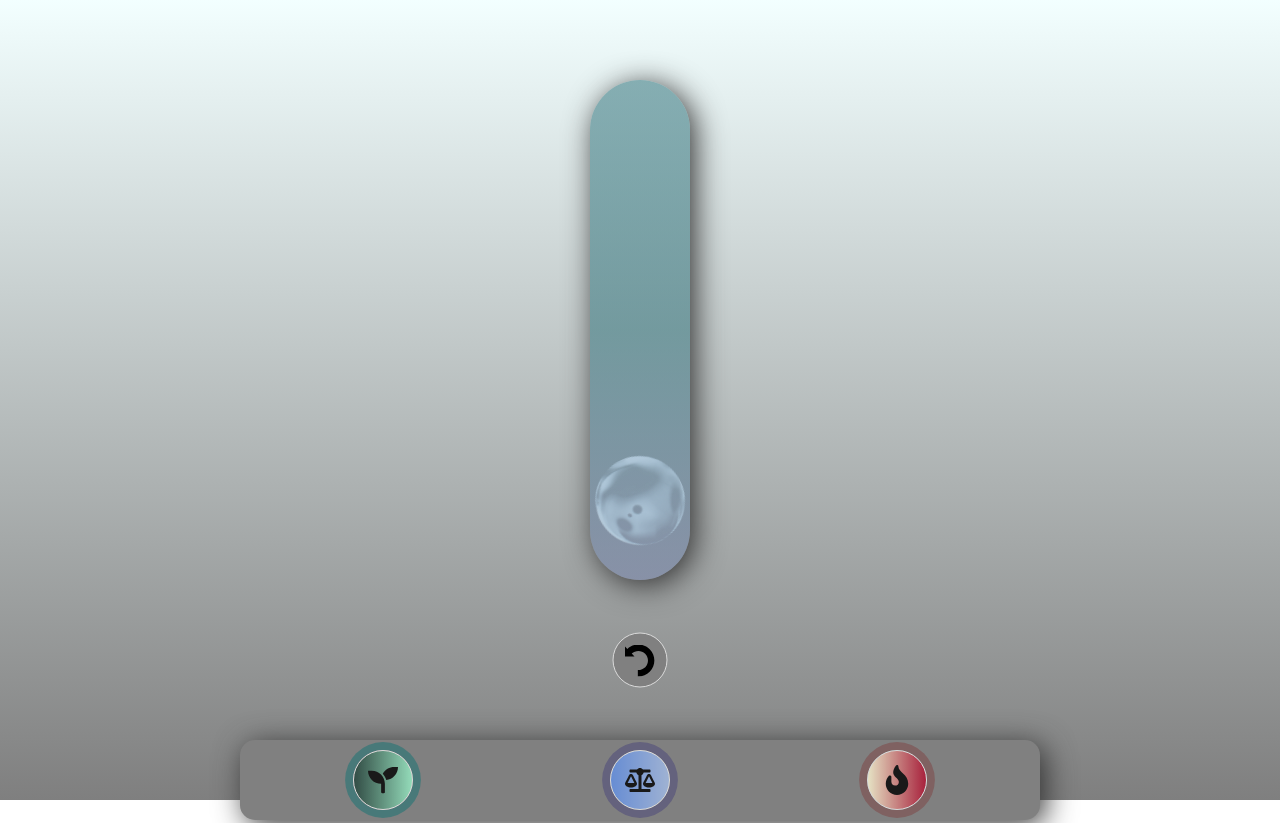
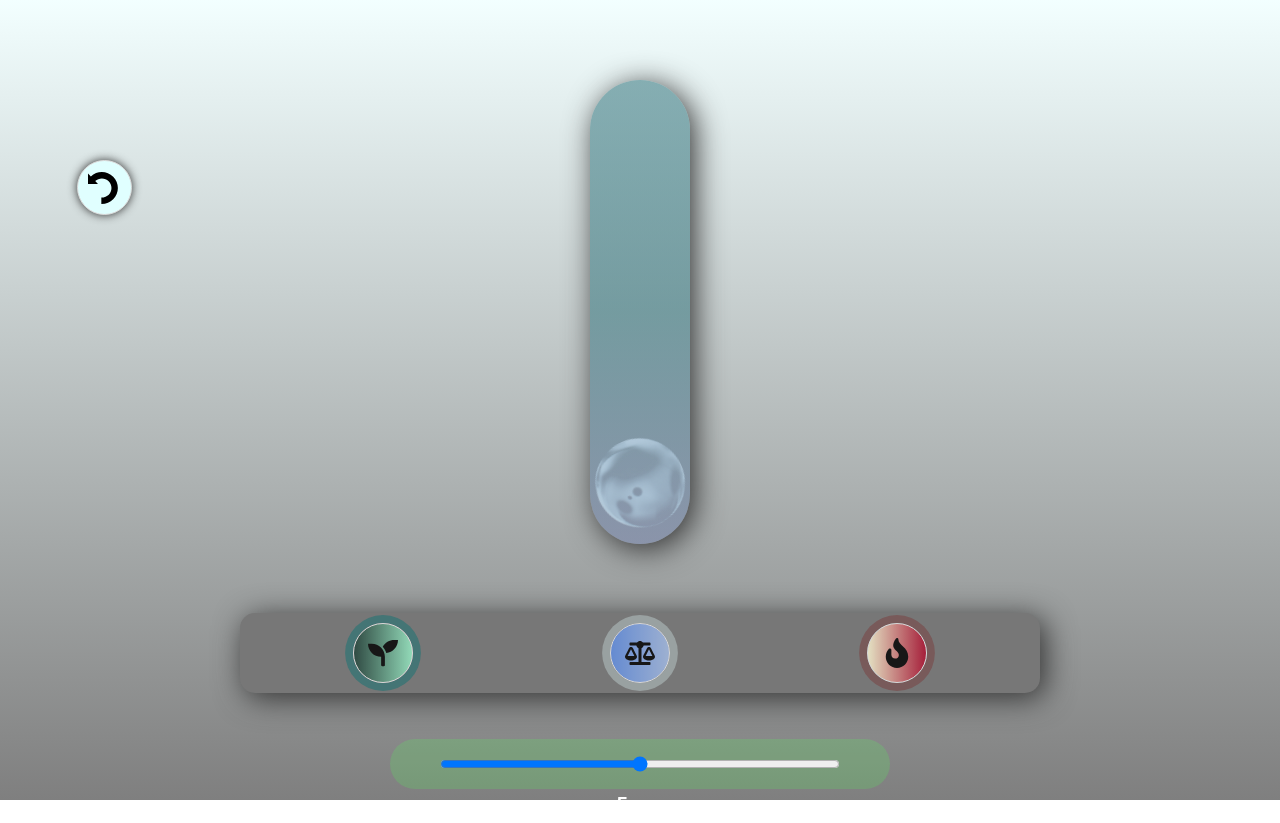
Before and after one commit to raphael56/zenapp, a website: page index.html in a window 1280 px wide. Shown: the top 823 px of the page. Drawn offline with nearby package versions, Linux system fonts and the light colour scheme.

Commit message:
zenapp responsive

```diff
--- a/app.js
+++ b/app.js
@@ -4,6 +4,8 @@ const btnEasy = document.querySelector(".btn-speed-easy");
 const btnFast = document.querySelector(".btn-speed-fast");
 const btnReset = document.querySelector("#btn-reset");
 const bgcolor = document.querySelector(".container-respirateur");
+const bgColorTimer = document.querySelector(".container-timer")
+const bgSectionPrincipale = document.querySelector('body')
 const play = document.getElementById("btn-pause");
 const timer = document.getElementById("timer");
 const timerText = document.getElementById("text-timer");
@@ -15,41 +17,59 @@ const TL3 = gsap.timeline({ paused: true });
 const TL4 = gsap.timeline()
 
 
+function barreColor(){
+// la valeur du temps timer.value doit faire changer la couleur de la barre container-timer
+    a = 255-timer.value*20
+    b = 255-timer.value*8
+    c = 255-timer.value*15
+    rgbColor= `rgb(${a}, ${b}, ${c})`
+    // 1-3= vert
+    // 4-6= bleu
+    // 7-9= rouge
+    bgColorTimer.style.backgroundColor= rgbColor
+}
+
+
+
+
+
 TL4
-    .fromTo(bulle, { y: -400 }, { duration: 6, ease: "sine.inOut", y: "3" , rotation: 360})
+    .fromTo(bulle, { y: 0 }, { duration: 6, ease: "sine.inOut", y: '48vh' , rotation: 360})
 
 
 
 TL1.fromTo(
     bulle,
-    { y: -400 },
-    { duration: 6, ease: "sine.inOut", y: "3", reversed: true, rotation: 100}
-  ).fromTo(bulle, { y: -400 }, { duration: 6, ease: "sine.inOut", y: "3" , rotation: 100});
+    { y: '0' },
+    { duration: 3, ease: "sine.inOut", y: '47vh', reversed: true, rotation: 100}
+  ).fromTo(bulle, { y: '0' }, { duration: 7, ease: "sine.inOut", y: '47vh' , rotation: 100});
 
 TL2.fromTo(
-  bulle,
-  { y: -400 },
-  { duration: 5, ease: "sine.inOut", y: "3", reversed: true, rotation: 120}
-).fromTo(bulle, { y: -400 }, { duration: 5, ease: "sine.inOut", y: "3" , rotation: 120});
+    bulle,
+    { y: '0' },
+    { duration: 5, ease: "sine.inOut", y: '47vh', reversed: true, rotation: 100}
+  ).fromTo(bulle, { y: '0' }, { duration: 5, ease: "sine.inOut", y: '47vh' , rotation: 100});
 
 TL3.fromTo(
     bulle,
-    { y: -400 },
-    { duration: 3, ease: "sine.inOut", y: "3", reversed: true, rotation: 180}
-  ).fromTo(bulle, { y: -400 }, { duration: 3, ease: "sine.inOut", y: "3" , rotation: 180});
+    { y: '3' },
+    { duration: 6, ease: "sine.inOut", y: '47vh', reversed: true, rotation: 100}
+  ).fromTo(bulle, { y: '3' }, { duration: 4, ease: "sine.inOut", y: '47vh' , rotation: 100});
 
 btnSlow.addEventListener("click", () => {
+    bgSectionPrincipale.style.backgroundColor= "rgba(89, 255, 100, 0.7)";
   TL2.progress(0);
   TL2.pause();
   TL3.progress(0);
   TL3.pause();
   TL1.progress(0);
   TL1.play();
-  TL1.repeat(timer.value * 4); // 60/(6+6) -1 = 4
+  TL1.repeat(timer.value * 5); // 60/(6+6) -1 = 4
   bgcolor.style.backgroundColor = "rgba(89, 255, 100, 0.7)";
 });
 
 btnEasy.addEventListener("click", () => {
+    bgSectionPrincipale.style.backgroundColor= "rgba(66, 181, 189, 0.7)";
   TL3.progress(0);
   TL3.pause();
   TL1.progress(0);
@@ -61,12 +81,13 @@ btnEasy.addEventListener("click", () => {
 });
 
 btnFast.addEventListener("click", () => {
+    bgSectionPrincipale.style.backgroundColor= "rgba(219, 52, 49, 0.7)";
   TL1.progress(0);
   TL1.pause();
   TL2.progress(0);
   TL2.pause();
   TL3.progress(0);
-  TL3.repeat(timer.value * 9); // 60/(3+3) -1 = 9
+  TL3.repeat(timer.value * 5); // 60/(3+3) -1 = 9
   TL3.play();
   bgcolor.style.backgroundColor = "rgba(219, 52, 49, 0.7)";
     console.log(timer.value);
@@ -80,10 +101,12 @@ btnReset.addEventListener("click", () => {
   TL1.progress(0);
   TL2.progress(0);
   TL3.progress(0);
-  bgcolor.style.backgroundColor = "";
+    bgcolor.style.backgroundColor = "";
+    bgSectionPrincipale.style.backgroundColor= "";
 });
 
 timer.addEventListener("change", () => {
   console.log(timer.value);
-  timerText.innerHTML = `${timer.value} mn `;
+    timerText.innerHTML = `${timer.value} mn `;
+    barreColor()
 });
--- a/index.html
+++ b/index.html
@@ -19,16 +19,16 @@
   </head>
   <body>
     <!-- section principale -->
+
+
+    <div
+    class="section-principale columns is-12 is-mobile is-multiline is-centered"
+    >
     <div class="container-btn">
       <!-- <button class="button" id="btn-pause">
         </button> -->
       <button class="button" id="btn-reset"></button>
     </div>
-
-
-    <div
-      class="section-principale columns is-12 is-mobile is-multiline is-centered"
-    >
       <!-- respirateur -->
       <div class="box-air">
         <div class=" container-respirateur">
@@ -60,13 +60,15 @@
 
       </div>
       <div class="container-timer">
-        <input type="range" min="1" max="10" value="5" id="timer">
+        <input type="range" min="1" max="9" value="5" id="timer">
 
       </div>
       <span class="timer-span">
         <p id="text-timer">5 mn</p>
               </span>
     </div>
+
+
     <script src="https://cdnjs.cloudflare.com/ajax/libs/gsap/3.9.1/gsap.min.js"></script>
     <script src="app.js"></script>
   </body>
--- a/style.css
+++ b/style.css
@@ -24,35 +24,44 @@ body {
 }
 /* section principale */
 .section-principale {
-  margin: 80px auto 0;
+  margin: 50px auto 0;
   border-radius: 5px;
   position: relative;
   width: 90%;
   display: flex;
   flex-direction: column;
-  justify-content: center;
+  justify-content: space-between;
   align-items: center;
   z-index: 0;
+  /* background: blue; */
 }
 /* container des btn pause et reset */
 .container-btn {
   position: absolute;
-  top: 660px;
-  left: 50%;
-  transform: translate(-50%, -50%);
+  top: 60px;
+  left: -10rem;
+ width: 400px;
+ display: flex;
+ justify-content: center;
+ align-items: center;
+ padding: 20px;
+
+  /* background: purple; */
+
 }
 
 #btn-reset {
     border-radius: 50%;
     height: 55px;
     width: 55px;
-    background: grey;
-  background-image: url(/ressources/arrow-rotate-left.svg);
+    background: lightcyan;
+  background-image: url(./ressources/arrow-rotate-left.svg);
   background-position: center;
   background-repeat: no-repeat;
   background-size: 60%;
   cursor: pointer;
   transform: all 0.4s ease-in-out;
+  box-shadow: 0 0 10px #333
 }
 
 /* container du respirateur */
@@ -60,16 +69,21 @@ body {
   display: flex;
   justify-content: center;
   align-items: center;
-  height: auto;
-  min-height: 500px;
+  height: 60vh;
+  min-height: 400px;
+  max-height: 680px;
   border: none;
   box-shadow: none;
   outline: none;
+  /* background: pink; */
+  padding: 0;
+  order: 0;
+  margin-bottom: 10%;
 }
 .container-respirateur {
   width: 100px;
   margin: 0 auto;
-  height: 500px;
+  height: 100%;
   display: block;
   position: relative;
   background: none;
@@ -93,7 +107,7 @@ body {
   width: 90px;
   margin: 0 auto;
   position: relative;
-  top:400px;
+  /* top:400px; */
   z-index: 5;
 }
 
@@ -106,13 +120,15 @@ body {
   margin: 0 auto;
   background: #333;
   border-radius: 15px;
-  background: #333;
+  background: #777;
   display: flex;
-  align-items: center;
+  align-items: flex-end;
   justify-content: center;
-  position: absolute;
-  top: 660px;
+  /* position: absolute; */
+  /* top: 660px; */
   box-shadow: 5px 5px 30px #333;
+  order: 2;
+  margin-bottom: 3%;
 }
 
 .box-speed {
@@ -164,7 +180,7 @@ body {
 }
 @keyframes pulse2{
   to{
-    box-shadow: 0 0 0 8px rgba(16, 7, 119, 0.3);
+    box-shadow: 0 0 0 8px rgba(230, 255, 255, 0.4);
   }
 }
 .btn-speed-fast {
@@ -205,13 +221,14 @@ body {
   display:flex;
   flex-direction: column;
   justify-content: space-evenly;
-  align-items: center;
-  position: absolute;
+  /* align-items: center; */
+  /* position: absolute; */
   top: 750px;
   width: 100%;
   height:50px;
   border-radius: 9999px;
-  background: #999;
+  background: rgba(82, 251, 85, 0.2);
+  order: 3;
 }
 .container-timer input{
   width: 80%;
@@ -220,18 +237,20 @@ body {
 }
 .timer-span{
   width: 100%;
-  position: absolute;
-  top:800px;
+  /* position: absolute; */
+  /* top:800px; */
   display: flex;
   flex-direction: row;
-  background: red;
+  /* background: red; */
+  order:4;
 }
  p{
    display: flex;
    align-items: center;
    justify-content: center;
    margin: 0 auto;
-  position: absolute;
+  /* position: absolute; */
+  color: white;
 
   width: 100%;
   text-align: right;
@@ -241,11 +260,38 @@ body {
 }
 
 @media screen and (min-width : 768px ) {
+  .section-principale {
+    margin: 80px auto 0;
+    border-radius: 5px;
+    position: relative;
+    width: 90%;
+    display: flex;
+    flex-direction: column;
+    justify-content: space-between;
+    align-items: center;
+    z-index: 0;
+  }
 
   .container-reglages{
     max-width: 800px;
     height: 80px;
-    background: grey;
+    /* background: red; */
+    margin-top: 4%;
+    margin-bottom: 4%;
+  }
+  .box-air {
+    display: flex;
+    justify-content: center;
+    align-items: center;
+    height: 60vh;
+    min-height: 400px;
+    border: none;
+    box-shadow: none;
+    outline: none;
+    /* background: pink; */
+    padding: 0;
+    order: 0;
+    margin-bottom: 2%;
   }
 
   .icon-speed:nth-child(1){
@@ -265,3 +311,16 @@ position: relative;
   }
 
 }
+
+@media screen and (min-width : 1200px ) {
+  .box-air {
+min-height: 450px;
+    height: 58vh;
+  }
+}
+@media screen and (min-width : 2800px ) {
+  .box-air {
+max-height: 950px;
+    height: 54vh;
+  }
+}
```
Also changed, not shown: 3 other files.
